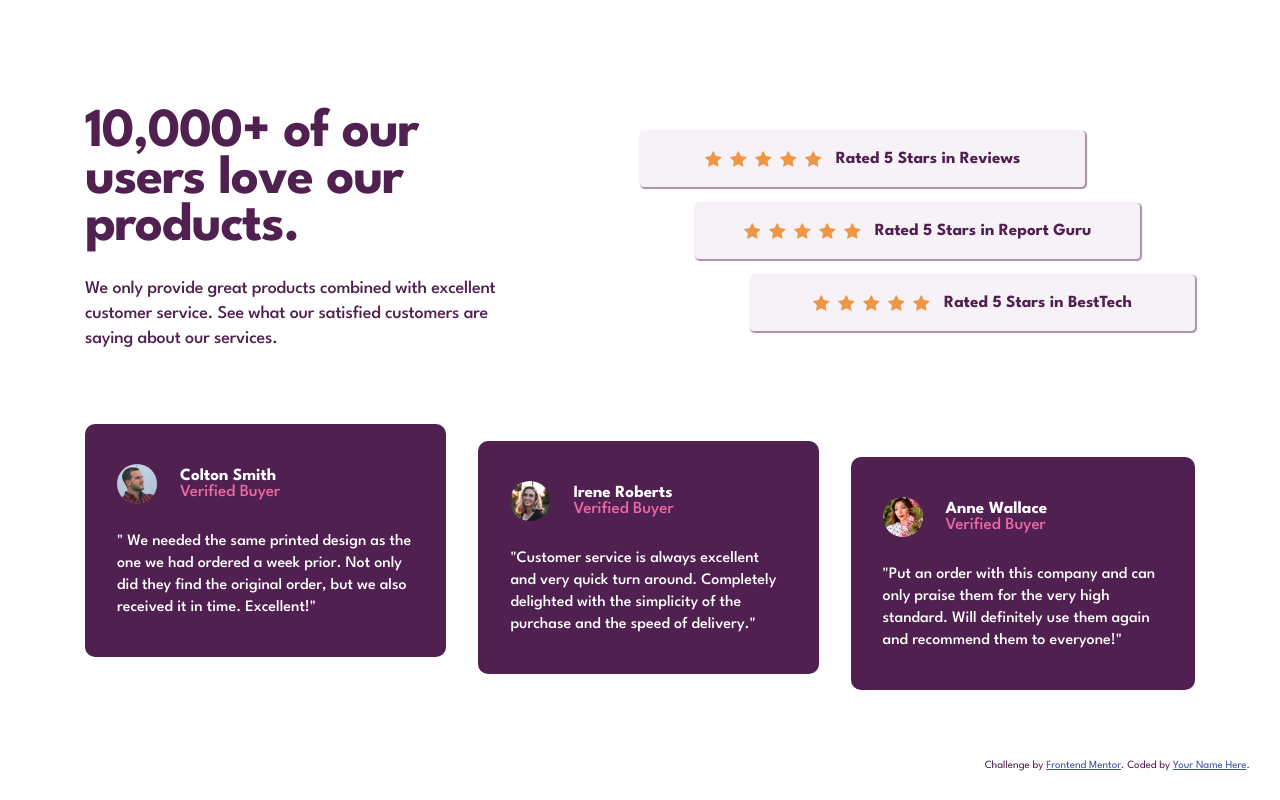
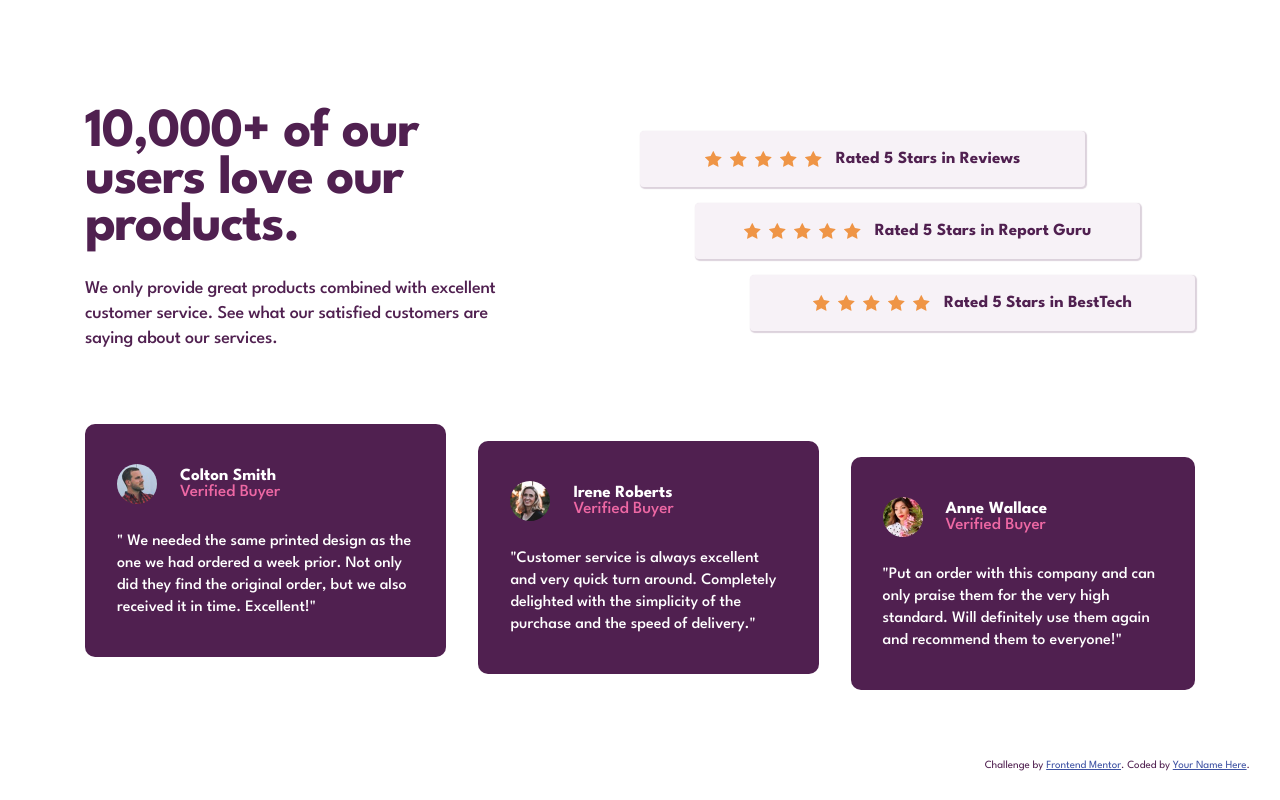
Before and after one commit to alexguemar/frontendmentor-social-proof-section, a plain HTML site: page index.html in a window 1280 px wide. Drawn offline with Linux system fonts and the light colour scheme.

Commit message:
Modificando README.md y main.css

```diff
--- a/assets/css/main.css
+++ b/assets/css/main.css
@@ -72,7 +72,7 @@ body {
   font-weight: 700;
   border-radius: 0.25rem;
   line-height: normal;
-  box-shadow: 1px 1px 1px 1px rgba(80, 32, 80, 0.5);
+  box-shadow: 1px 1px 1px 1px rgba(80, 32, 80, 0.2);
 }
 
 .rating__icon {
```
Also changed, not shown: 2 other files.
